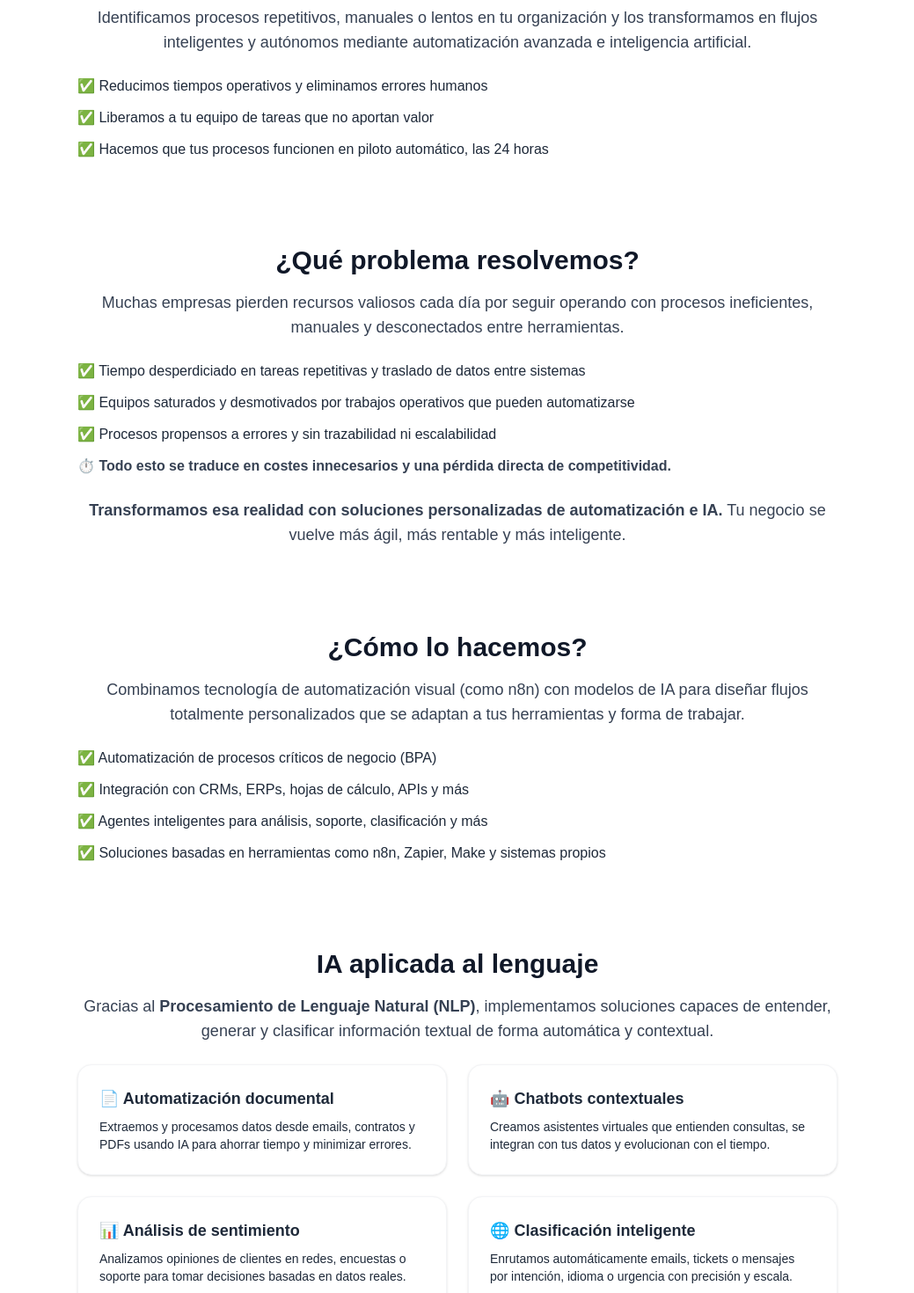
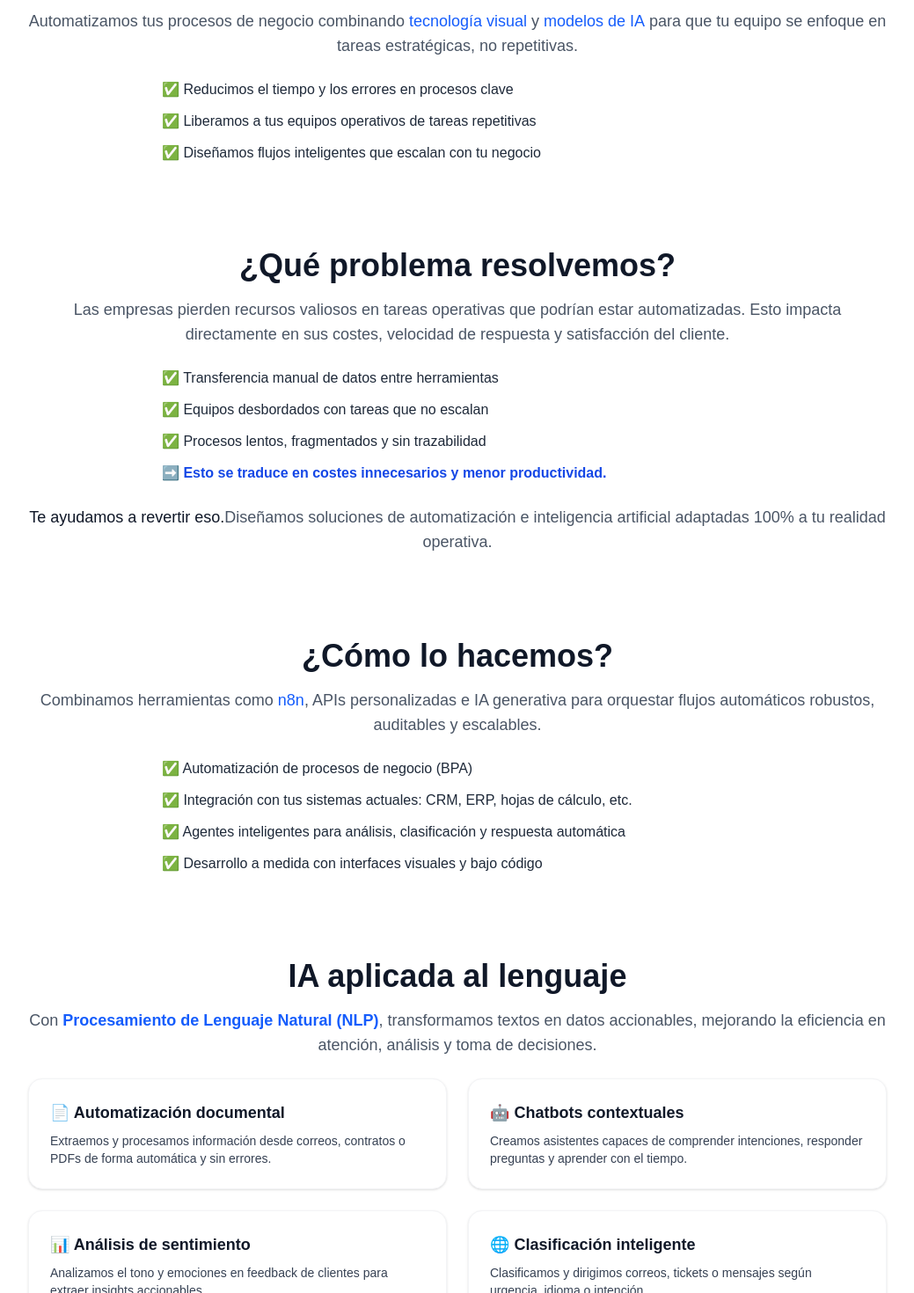
Before and after one commit to JILM1979/needine, a Next.js app: page / in a window 1280 px wide. Shown: the part 1360-2830 px from the top of the page at 88% size, without its empty margins (120-1159 px from the left). Built offline with nearby package versions, Linux system fonts and the light colour scheme.

Commit message:
mejora texto de la web

```diff
--- a/src/app/page.tsx
+++ b/src/app/page.tsx
@@ -79,82 +79,84 @@ export default function Home() {
 
       <Chat />
 
-      <section className="mt-24 max-w-4xl mx-auto text-center px-4" id="services">
-        <h2 className="text-3xl font-bold mb-4 text-gray-900">¿Qué hacemos?</h2>
-        <p className="text-gray-700 text-lg mb-6">
-          Identificamos procesos repetitivos, manuales o lentos en tu organización y los transformamos en flujos inteligentes y autónomos mediante automatización avanzada e inteligencia artificial.
+
+      <section className="mt-24 max-w-5xl mx-auto text-center px-6" id="services">
+        <h2 className="text-4xl font-bold text-gray-900 mb-4">¿Qué hacemos?</h2>
+        <p className="text-gray-600 text-lg mb-6">
+          Automatizamos tus procesos de negocio combinando <span className="font-medium text-blue-600">tecnología visual</span> y <span className="font-medium text-blue-600">modelos de IA</span> para que tu equipo se enfoque en tareas estratégicas, no repetitivas.
         </p>
-        <ul className="text-left space-y-3 text-gray-800 text-base">
-          <li>✅ Reducimos tiempos operativos y eliminamos errores humanos</li>
-          <li>✅ Liberamos a tu equipo de tareas que no aportan valor</li>
-          <li>✅ Hacemos que tus procesos funcionen en piloto automático, las 24 horas</li>
+        <ul className="text-left text-gray-800 space-y-3 text-base max-w-2xl mx-auto">
+          <li>✅ Reducimos el tiempo y los errores en procesos clave</li>
+          <li>✅ Liberamos a tus equipos operativos de tareas repetitivas</li>
+          <li>✅ Diseñamos flujos inteligentes que escalan con tu negocio</li>
         </ul>
       </section>
 
-      <section className="mt-24 max-w-4xl mx-auto text-center px-4">
-        <h2 className="text-3xl font-bold mb-4 text-gray-900">¿Qué problema resolvemos?</h2>
-        <p className="text-gray-700 text-lg mb-6">
-          Muchas empresas pierden recursos valiosos cada día por seguir operando con procesos ineficientes, manuales y desconectados entre herramientas.
+      <section className="mt-24 max-w-5xl mx-auto text-center px-6">
+        <h2 className="text-4xl font-bold text-gray-900 mb-4">¿Qué problema resolvemos?</h2>
+        <p className="text-gray-600 text-lg mb-6">
+          Las empresas pierden recursos valiosos en tareas operativas que podrían estar automatizadas. Esto impacta directamente en sus costes, velocidad de respuesta y satisfacción del cliente.
         </p>
-        <ul className="text-left space-y-3 text-gray-800 text-base">
-          <li>✅ Tiempo desperdiciado en tareas repetitivas y traslado de datos entre sistemas</li>
-          <li>✅ Equipos saturados y desmotivados por trabajos operativos que pueden automatizarse</li>
-          <li>✅ Procesos propensos a errores y sin trazabilidad ni escalabilidad</li>
-          <li className="font-semibold text-gray-700">
-            ⏱️ Todo esto se traduce en costes innecesarios y una pérdida directa de competitividad.
-          </li>
+        <ul className="text-left text-gray-800 space-y-3 text-base max-w-2xl mx-auto">
+          <li>✅ Transferencia manual de datos entre herramientas</li>
+          <li>✅ Equipos desbordados con tareas que no escalan</li>
+          <li>✅ Procesos lentos, fragmentados y sin trazabilidad</li>
+          <li className="text-blue-700 font-semibold">➡️ Esto se traduce en costes innecesarios y menor productividad.</li>
         </ul>
-        <p className="text-gray-700 text-lg mt-6">
-          <strong>Transformamos esa realidad con soluciones personalizadas de automatización e IA.</strong> Tu negocio se vuelve más ágil, más rentable y más inteligente.
+        <p className="text-gray-600 text-lg mt-6">
+          <span className="font-medium text-gray-900">Te ayudamos a revertir eso.</span>
+          Diseñamos soluciones de automatización e inteligencia artificial adaptadas 100% a tu realidad operativa.
         </p>
       </section>
 
-      <section className="mt-24 max-w-4xl mx-auto text-center px-4">
-        <h2 className="text-3xl font-bold mb-4 text-gray-900">¿Cómo lo hacemos?</h2>
-        <p className="text-gray-700 text-lg mb-6">
-          Combinamos tecnología de automatización visual (como n8n) con modelos de IA para diseñar flujos totalmente personalizados que se adaptan a tus herramientas y forma de trabajar.
+      <section className="mt-24 max-w-5xl mx-auto text-center px-6">
+        <h2 className="text-4xl font-bold text-gray-900 mb-4">¿Cómo lo hacemos?</h2>
+        <p className="text-gray-600 text-lg mb-6">
+          Combinamos herramientas como <span className="text-blue-600 font-medium">n8n</span>, APIs personalizadas e IA generativa para orquestar flujos automáticos robustos, auditables y escalables.
         </p>
-        <ul className="text-left space-y-3 text-gray-800 text-base">
-          <li>✅ Automatización de procesos críticos de negocio (BPA)</li>
-          <li>✅ Integración con CRMs, ERPs, hojas de cálculo, APIs y más</li>
-          <li>✅ Agentes inteligentes para análisis, soporte, clasificación y más</li>
-          <li>✅ Soluciones basadas en herramientas como n8n, Zapier, Make y sistemas propios</li>
+        <ul className="text-left text-gray-800 space-y-3 text-base max-w-2xl mx-auto">
+          <li>✅ Automatización de procesos de negocio (BPA)</li>
+          <li>✅ Integración con tus sistemas actuales: CRM, ERP, hojas de cálculo, etc.</li>
+          <li>✅ Agentes inteligentes para análisis, clasificación y respuesta automática</li>
+          <li>✅ Desarrollo a medida con interfaces visuales y bajo código</li>
         </ul>
       </section>
 
-      <section className="mt-24 max-w-4xl mx-auto text-center px-4">
-        <h2 className="text-3xl font-bold mb-4 text-gray-900">IA aplicada al lenguaje</h2>
-        <p className="text-gray-700 text-lg mb-6">
-          Gracias al <strong>Procesamiento de Lenguaje Natural (NLP)</strong>, implementamos soluciones capaces de entender, generar y clasificar información textual de forma automática y contextual.
+      <section className="mt-24 max-w-5xl mx-auto text-center px-6">
+        <h2 className="text-4xl font-bold text-gray-900 mb-4">IA aplicada al lenguaje</h2>
+        <p className="text-gray-600 text-lg mb-6">
+          Con <strong className="text-blue-600">Procesamiento de Lenguaje Natural (NLP)</strong>, transformamos textos en datos accionables, mejorando la eficiencia en atención, análisis y toma de decisiones.
         </p>
 
         <div className="grid grid-cols-1 md:grid-cols-2 gap-6 text-left text-gray-800">
-          <div className="bg-white border border-gray-100 p-6 rounded-2xl shadow-sm hover:shadow-md transition">
-            <h3 className="font-semibold text-lg mb-2">📄 Automatización documental</h3>
-            <p className="text-sm">
-              Extraemos y procesamos datos desde emails, contratos y PDFs usando IA para ahorrar tiempo y minimizar errores.
+          <div className="bg-white border border-gray-100 p-6 rounded-2xl shadow hover:shadow-md transition">
+            <h3 className="font-semibold text-lg mb-2 text-gray-900">📄 Automatización documental</h3>
+            <p className="text-sm text-gray-700">
+              Extraemos y procesamos información desde correos, contratos o PDFs de forma automática y sin errores.
             </p>
           </div>
-          <div className="bg-white border border-gray-100 p-6 rounded-2xl shadow-sm hover:shadow-md transition">
-            <h3 className="font-semibold text-lg mb-2">🤖 Chatbots contextuales</h3>
-            <p className="text-sm">
-              Creamos asistentes virtuales que entienden consultas, se integran con tus datos y evolucionan con el tiempo.
+          <div className="bg-white border border-gray-100 p-6 rounded-2xl shadow hover:shadow-md transition">
+            <h3 className="font-semibold text-lg mb-2 text-gray-900">🤖 Chatbots contextuales</h3>
+            <p className="text-sm text-gray-700">
+              Creamos asistentes capaces de comprender intenciones, responder preguntas y aprender con el tiempo.
             </p>
           </div>
-          <div className="bg-white border border-gray-100 p-6 rounded-2xl shadow-sm hover:shadow-md transition">
-            <h3 className="font-semibold text-lg mb-2">📊 Análisis de sentimiento</h3>
-            <p className="text-sm">
-              Analizamos opiniones de clientes en redes, encuestas o soporte para tomar decisiones basadas en datos reales.
+          <div className="bg-white border border-gray-100 p-6 rounded-2xl shadow hover:shadow-md transition">
+            <h3 className="font-semibold text-lg mb-2 text-gray-900">📊 Análisis de sentimiento</h3>
+            <p className="text-sm text-gray-700">
+              Analizamos el tono y emociones en feedback de clientes para extraer insights accionables.
             </p>
           </div>
-          <div className="bg-white border border-gray-100 p-6 rounded-2xl shadow-sm hover:shadow-md transition">
-            <h3 className="font-semibold text-lg mb-2">🌐 Clasificación inteligente</h3>
-            <p className="text-sm">
-              Enrutamos automáticamente emails, tickets o mensajes por intención, idioma o urgencia con precisión y escala.
+          <div className="bg-white border border-gray-100 p-6 rounded-2xl shadow hover:shadow-md transition">
+            <h3 className="font-semibold text-lg mb-2 text-gray-900">🌐 Clasificación inteligente</h3>
+            <p className="text-sm text-gray-700">
+              Clasificamos y dirigimos correos, tickets o mensajes según urgencia, idioma o intención.
             </p>
           </div>
         </div>
       </section>
+
+
 
       <section className="mt-24 max-w-2xl w-full" id="contact">
         <h2 className="text-2xl font-semibold mb-4 text-center">Contáctanos</h2>
```
